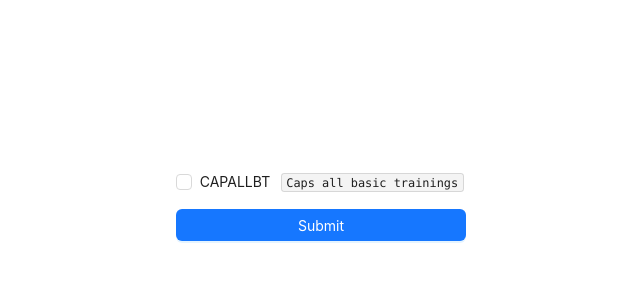
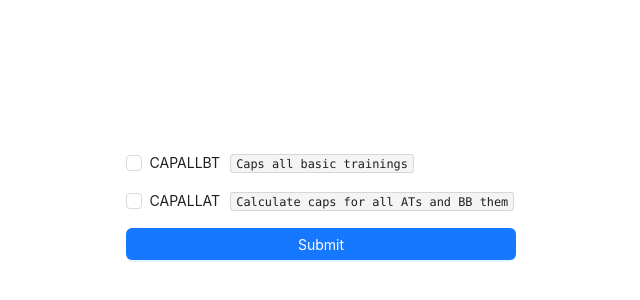
Before and after one commit to RdotSilva/TypeScript-React-Vite-NGU-Profile-Helper, a React (Vite) app: page / in a window 1280 px wide. Shown: the part 194-494 px from the top of the page, without its empty margins (319-959 px from the left). Built offline with nearby package versions, Linux system fonts and the light colour scheme.

Commit message:
Add new form field for CAPALLAT

```diff
--- a/src/components/CheckForm/CheckForm.tsx
+++ b/src/components/CheckForm/CheckForm.tsx
@@ -1,13 +1,11 @@
-import { Button, Checkbox, Flex, Typography } from "antd";
-import { Controller, useForm } from "react-hook-form";
+import { Button, Flex } from "antd";
+import { useForm } from "react-hook-form";
 import generateJsonObject from "../../utils/generator";
 import {
   EnergyCapFieldDescriptions,
   EnergyCapFieldNames,
 } from "../../types/energy/energyTypes";
 import CheckFormItem from "../CheckFormItem/CheckFormItem";
-
-const { Text } = Typography;
 
 const defaultValues = {
   CAPALLBT: true,
@@ -35,6 +33,13 @@ const CheckForm = () => {
           defaultValue={defaultValues.CAPALLBT}
         />
 
+        <CheckFormItem
+          name={EnergyCapFieldNames.CAPALLAT}
+          description={EnergyCapFieldDescriptions.CAPALLAT}
+          control={control}
+          defaultValue={defaultValues.CAPALLAT}
+        />
+
         <Button type="primary" htmlType="submit">
           Submit
         </Button>
```
